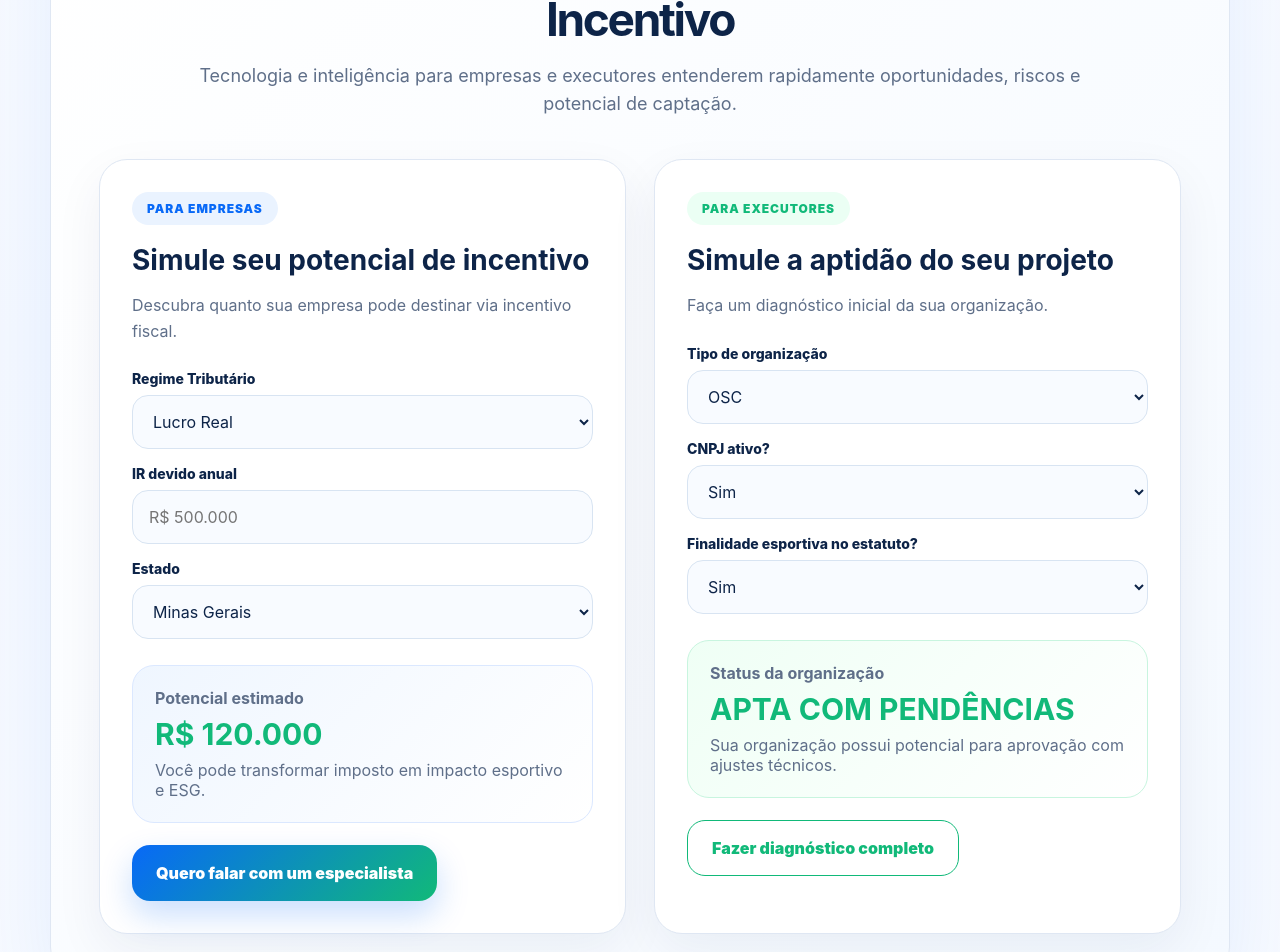
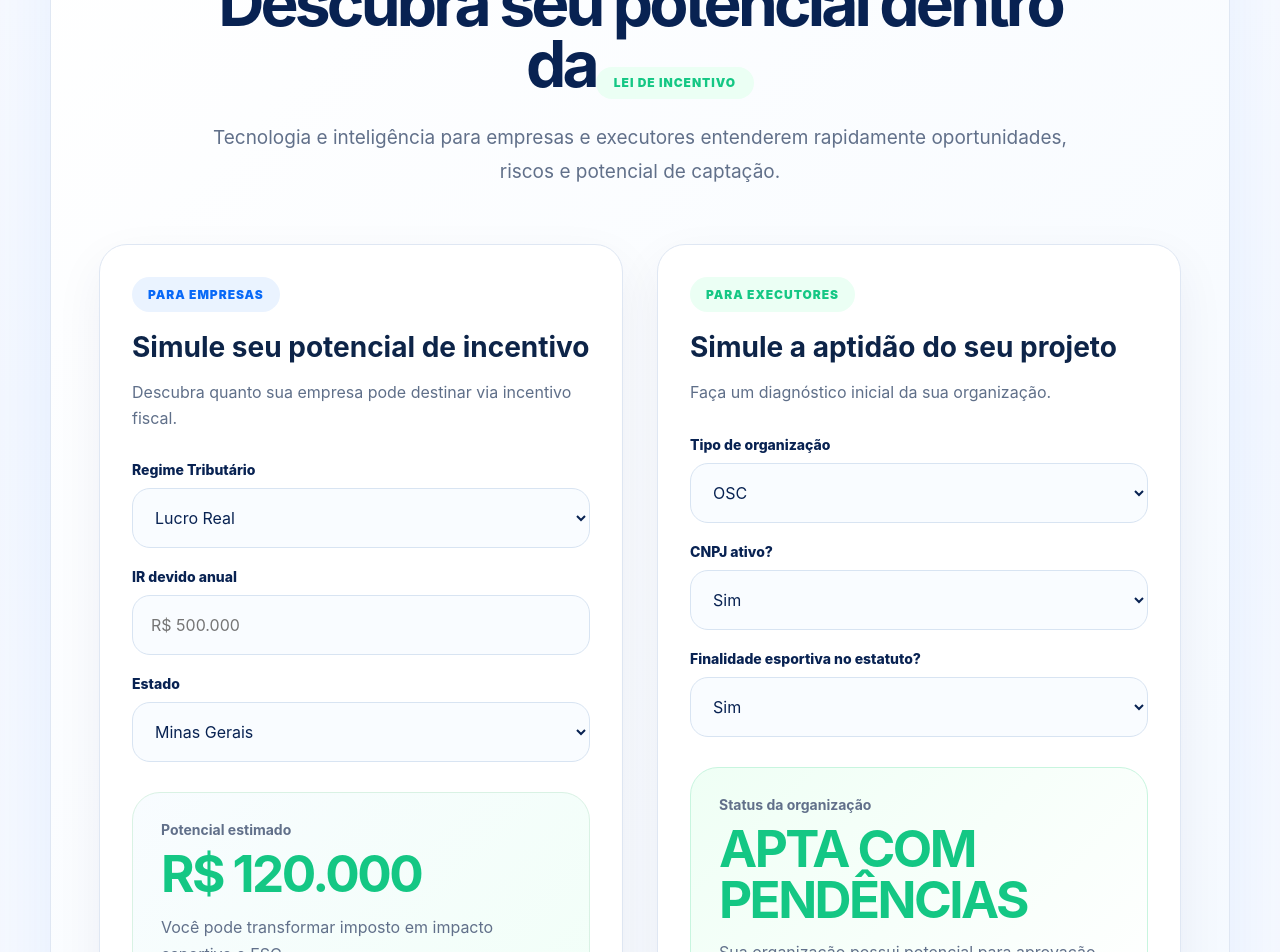
Before and after one commit to Brunoleoguilherme/incentivou-site, a Next.js app: page / in a window 1280 px wide. Shown: the part 1080-2032 px from the top of the page. Built offline with nearby package versions, Linux system fonts and the light colour scheme.

Commit message:
Novo visual premium simuladores home

```diff
--- a/app/globals.css
+++ b/app/globals.css
@@ -1535,3 +1535,396 @@ ul.clean li {
     grid-template-columns: 1fr;
   }
 }
+
+/* =======================================================
+   NOVO BLOCO PREMIUM - HOME SIMULADORES
+======================================================= */
+
+.simulatorSection.premium {
+  background:
+    radial-gradient(circle at top right, rgba(20,199,132,.10), transparent 28%),
+    linear-gradient(135deg,#f8fbff 0%,#eef5ff 100%);
+
+  border: 1px solid #dce8f5;
+  border-radius: 42px;
+
+  padding: 70px 60px;
+
+  box-shadow:
+    0 30px 80px rgba(8,34,82,.08);
+}
+
+.homeSimulatorHeader {
+  text-align: center;
+  max-width: 900px;
+  margin: 0 auto 55px;
+}
+
+.homeSimulatorHeader span {
+  display: inline-flex;
+  align-items: center;
+  justify-content: center;
+
+  padding: 10px 18px;
+
+  border-radius: 999px;
+
+  background: #ebfff4;
+
+  color: #14c784;
+
+  font-size: 12px;
+  font-weight: 900;
+
+  letter-spacing: .08em;
+  text-transform: uppercase;
+}
+
+.homeSimulatorHeader h2 {
+  margin-top: 20px;
+
+  font-size: clamp(42px,5vw,64px);
+
+  line-height: .96;
+
+  letter-spacing: -.06em;
+
+  color: #082252;
+}
+
+.homeSimulatorHeader h2 strong {
+  color: #14c784;
+}
+
+.homeSimulatorHeader p {
+  margin-top: 22px;
+
+  color: #61708a;
+
+  font-size: 19px;
+
+  line-height: 1.8;
+}
+
+/* GRID */
+
+.premiumGrid,
+.simulatorGrid {
+  display: grid;
+  grid-template-columns: 1fr 1fr;
+  gap: 34px;
+  align-items: stretch;
+}
+
+/* CARDS */
+
+.heroSimWrapper,
+.executorSimulator {
+  height: 100%;
+}
+
+.empresaSimulatorCard,
+.executorSimulator {
+  background: #ffffff;
+
+  border: 1px solid #dce8f5;
+
+  border-radius: 34px;
+
+  padding: 38px;
+
+  box-shadow:
+    0 24px 70px rgba(8,34,82,.08);
+
+  position: relative;
+
+  overflow: hidden;
+}
+
+.empresaSimulatorCard::before,
+.executorSimulator::before {
+  content:"";
+
+  position:absolute;
+  top:0;
+  right:0;
+
+  width:180px;
+  height:180px;
+
+  background:
+    radial-gradient(circle, rgba(20,199,132,.12), transparent 70%);
+
+  pointer-events:none;
+}
+
+/* TITLES */
+
+.simBadge {
+  display:inline-flex;
+
+  padding:10px 16px;
+
+  border-radius:999px;
+
+  font-size:12px;
+  font-weight:900;
+
+  letter-spacing:.08em;
+  text-transform:uppercase;
+}
+
+.simBadge.blue {
+  background:#eef4ff;
+  color:#1368ff;
+}
+
+.simBadge.green {
+  background:#ebfff4;
+  color:#14c784;
+}
+
+.empresaSimulatorCard h3,
+.executorSimulator h3 {
+  font-size: 2.4rem;
+
+  line-height: 1.05;
+
+  letter-spacing: -.05em;
+
+  color: #082252;
+
+  margin-top: 20px;
+  margin-bottom: 14px;
+}
+
+.empresaSimulatorCard p,
+.executorSimulator p {
+  color: #61708a;
+
+  line-height: 1.8;
+
+  font-size: 16px;
+}
+
+/* FIELDS */
+
+.simFields {
+  margin-top: 30px;
+
+  display: flex;
+  flex-direction: column;
+  gap: 20px;
+}
+
+.field {
+  display:flex;
+  flex-direction:column;
+  gap:10px;
+}
+
+.field label {
+  font-size: 14px;
+  font-weight: 800;
+  color: #082252;
+}
+
+.field input,
+.field select {
+  width: 100%;
+
+  height: 60px;
+
+  border-radius: 18px;
+
+  border: 1px solid #d8e4f2;
+
+  background: #f9fcff;
+
+  padding: 0 18px;
+
+  font-size: 16px;
+
+  color: #082252;
+
+  transition:.2s ease;
+}
+
+.field input:focus,
+.field select:focus {
+  outline:none;
+
+  border-color:#14c784;
+
+  box-shadow:
+    0 0 0 4px rgba(20,199,132,.12);
+}
+
+/* RESULT */
+
+.simResult,
+.executorResult {
+  margin-top: 30px;
+
+  border-radius: 28px;
+
+  padding: 28px;
+
+  background:
+    linear-gradient(
+      135deg,
+      #f8fcff 0%,
+      #f2fff8 100%
+    );
+
+  border: 1px solid #d9f2e4;
+}
+
+.simResult span,
+.executorResult span {
+  display:block;
+
+  color:#61708a;
+
+  font-size:14px;
+
+  margin-bottom:10px;
+}
+
+.simResult strong,
+.executorResult strong {
+  display:block;
+
+  font-size: clamp(38px,4vw,52px);
+
+  line-height:1;
+
+  letter-spacing:-.05em;
+
+  color:#14c784;
+}
+
+.simResult p,
+.executorResult p {
+  margin-top:14px;
+
+  color:#61708a;
+
+  line-height:1.7;
+}
+
+/* LGPD */
+
+.lgpdCheck {
+  margin-top: 24px;
+
+  padding: 18px;
+
+  border-radius: 18px;
+
+  background: #f8fbff;
+
+  border: 1px solid #dce8f5;
+
+  display:flex;
+  align-items:flex-start;
+  gap:14px;
+
+  font-size:14px;
+
+  color:#61708a;
+
+  line-height:1.6;
+}
+
+.lgpdCheck input {
+  width:18px;
+  height:18px;
+  margin-top:3px;
+}
+
+/* BUTTON */
+
+.primaryBtn,
+.primaryBtn.outline {
+  width:100%;
+
+  min-height:62px;
+
+  margin-top:28px;
+
+  border:none;
+
+  border-radius:20px;
+
+  display:flex;
+  align-items:center;
+  justify-content:center;
+
+  font-size:16px;
+  font-weight:900;
+
+  cursor:pointer;
+
+  transition:.25s ease;
+}
+
+.primaryBtn {
+  background:
+    linear-gradient(
+      90deg,
+      #1368ff 0%,
+      #14c784 100%
+    );
+
+  color:white;
+
+  box-shadow:
+    0 16px 40px rgba(19,104,255,.22);
+}
+
+.primaryBtn:hover {
+  transform:translateY(-2px);
+
+  box-shadow:
+    0 24px 60px rgba(19,104,255,.25);
+}
+
+.primaryBtn.outline {
+  background:white;
+
+  border:2px solid #14c784;
+
+  color:#14c784;
+}
+
+.primaryBtn.outline:hover {
+  background:#14c784;
+  color:white;
+}
+
+/* RESPONSIVO */
+
+@media (max-width: 980px) {
+
+  .premiumGrid,
+  .simulatorGrid {
+    grid-template-columns:1fr;
+  }
+
+  .simulatorSection.premium {
+    padding:32px 24px;
+    border-radius:28px;
+  }
+
+  .empresaSimulatorCard,
+  .executorSimulator {
+    padding:28px;
+    border-radius:26px;
+  }
+
+  .homeSimulatorHeader h2 {
+    font-size:38px;
+  }
+
+}
```
